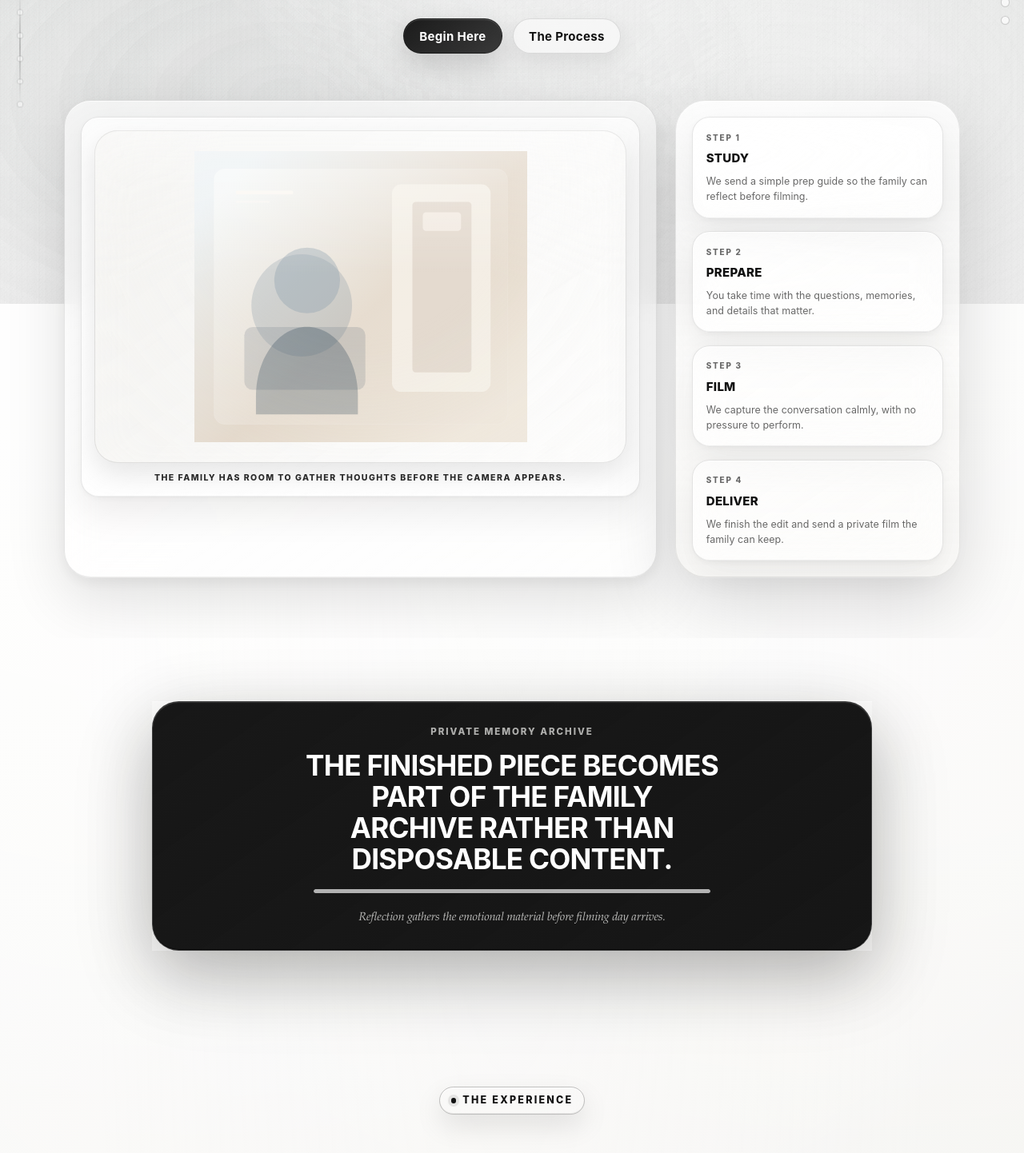
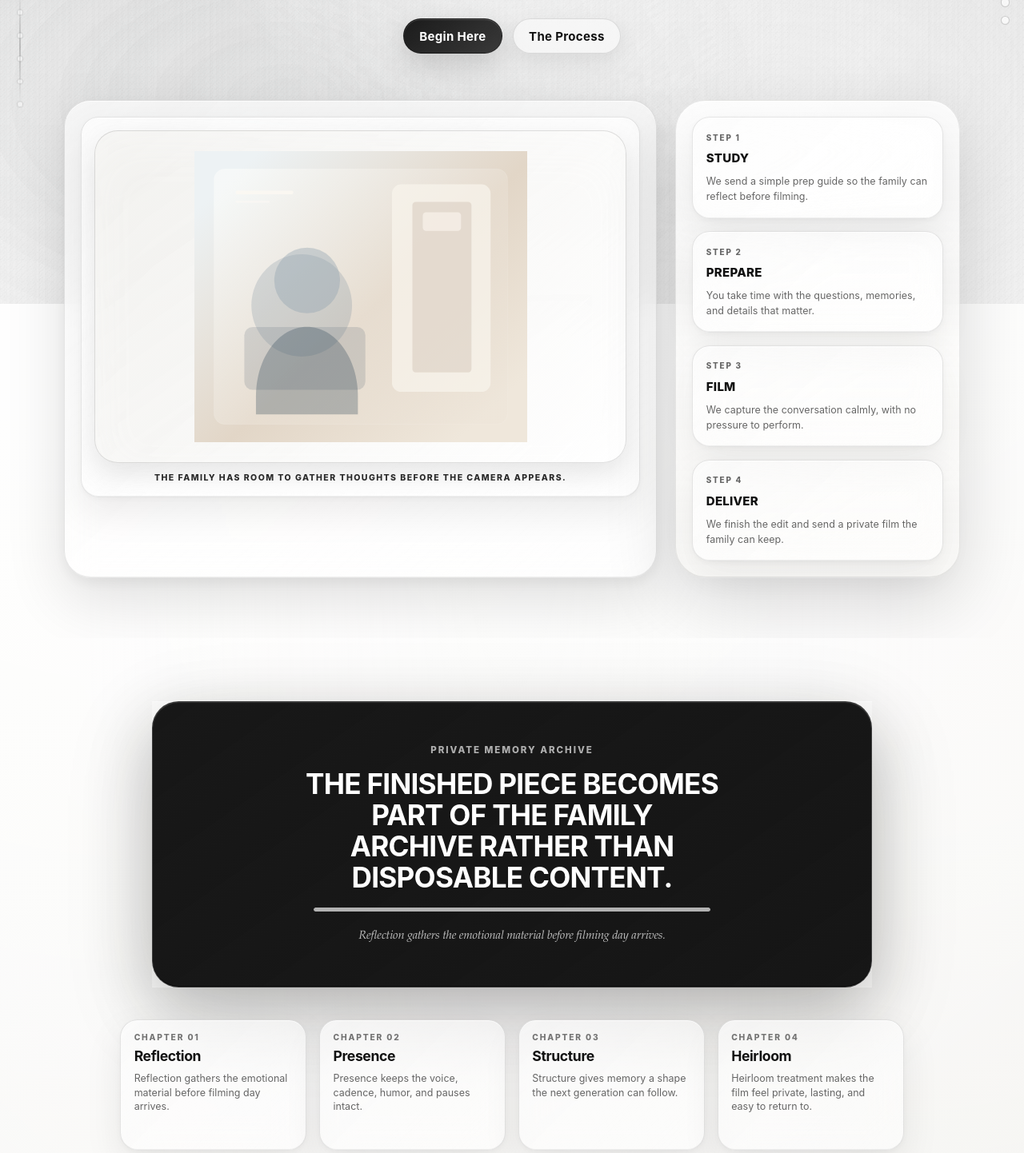
Before and after one commit to 123pmart/CAPSOUL, a Next.js app: page / in a window 1280 px wide. Shown: the part 420-1862 px from the top of the page at 80% size. Built offline with nearby package versions, Linux system fonts and the light colour scheme; no server answers; the database is empty.

Commit message:
Unify monochrome frosted glass system and refine global layout consistency

```diff
--- a/app/liquid-glass.css
+++ b/app/liquid-glass.css
@@ -6,11 +6,11 @@
   --material-radius-control: 999px;
   --material-radius-card: clamp(22px, 1.7vw, 32px);
   --material-radius-panel: clamp(30px, 2.6vw, 48px);
-  --material-bg: #f4f5f4;
-  --material-bg-soft: #eceeed;
-  --material-panel: rgba(255, 255, 255, 0.42);
-  --material-panel-strong: rgba(255, 255, 255, 0.62);
-  --material-panel-muted: rgba(245, 246, 245, 0.3);
+  --material-bg: #f8f8f8;
+  --material-bg-soft: #ededed;
+  --material-panel: rgba(255, 255, 255, 0.38);
+  --material-panel-strong: rgba(255, 255, 255, 0.72);
+  --material-panel-muted: rgba(242, 242, 242, 0.32);
   --material-border: rgba(18, 18, 18, 0.1);
   --material-border-strong: rgba(18, 18, 18, 0.16);
   --material-highlight: rgba(255, 255, 255, 0.72);
@@ -22,19 +22,19 @@
   --material-control-border: rgba(18, 18, 18, 0.12);
   --material-control-shadow: 0 10px 28px rgba(12, 12, 12, 0.08);
   --material-ease: cubic-bezier(0.22, 1, 0.36, 1);
-  --material-text: #151515;
-  --material-muted: rgba(21, 21, 21, 0.64);
+  --material-text: #111111;
+  --material-muted: rgba(17, 17, 17, 0.64);
   color-scheme: light;
 }
 
 html[data-theme="dark"] .public-visual-scope,
 html[data-theme="dark"] .admin-visual-scope,
 .admin-visual-scope[data-admin-theme="dark"] {
-  --material-bg: #050606;
-  --material-bg-soft: #0d0e0e;
-  --material-panel: rgba(24, 25, 25, 0.48);
-  --material-panel-strong: rgba(35, 36, 36, 0.62);
-  --material-panel-muted: rgba(10, 11, 11, 0.35);
+  --material-bg: #000000;
+  --material-bg-soft: #080808;
+  --material-panel: rgba(20, 20, 20, 0.5);
+  --material-panel-strong: rgba(34, 34, 34, 0.64);
+  --material-panel-muted: rgba(8, 8, 8, 0.36);
   --material-border: rgba(255, 255, 255, 0.16);
   --material-border-strong: rgba(255, 255, 255, 0.22);
   --material-highlight: rgba(255, 255, 255, 0.18);
@@ -45,8 +45,8 @@ html[data-theme="dark"] .admin-visual-scope,
   --material-control-bg: rgba(25, 26, 26, 0.58);
   --material-control-border: rgba(255, 255, 255, 0.16);
   --material-control-shadow: 0 14px 36px rgba(0, 0, 0, 0.36);
-  --material-text: #f4f4f1;
-  --material-muted: rgba(244, 244, 241, 0.66);
+  --material-text: #f4f4f4;
+  --material-muted: rgba(244, 244, 244, 0.66);
   color-scheme: dark;
 }
 
@@ -79,21 +79,21 @@ html[data-theme="dark"] .admin-visual-scope,
   pointer-events: none;
   opacity: 1 !important;
   background:
-    radial-gradient(ellipse at 50% -8%, rgba(255, 255, 255, 0.52), transparent 42vmax),
-    radial-gradient(ellipse at 16% 18%, rgba(186, 189, 188, 0.16), transparent 44vmax),
-    radial-gradient(ellipse at 84% 20%, rgba(214, 216, 216, 0.18), transparent 42vmax),
-    radial-gradient(ellipse at 50% 92%, rgba(34, 34, 34, 0.045), transparent 52vmax),
-    linear-gradient(180deg, #f7f8f7 0%, #eeefee 48%, #fafafa 100%) !important;
+    radial-gradient(ellipse at 50% -8%, rgba(255, 255, 255, 0.7), transparent 42vmax),
+    radial-gradient(ellipse at 16% 18%, rgba(184, 184, 184, 0.14), transparent 44vmax),
+    radial-gradient(ellipse at 84% 20%, rgba(220, 220, 220, 0.18), transparent 42vmax),
+    radial-gradient(ellipse at 50% 92%, rgba(20, 20, 20, 0.05), transparent 52vmax),
+    linear-gradient(180deg, #fafafa 0%, #eeeeee 48%, #ffffff 100%) !important;
   transform: translate3d(0, 0, 0);
 }
 
 html[data-theme="dark"] .public-visual-scope .atmosphere-backdrop {
   background:
-    radial-gradient(ellipse at 50% -10%, rgba(255, 255, 255, 0.065), transparent 42vmax),
-    radial-gradient(ellipse at 22% 22%, rgba(70, 74, 76, 0.18), transparent 44vmax),
-    radial-gradient(ellipse at 84% 20%, rgba(110, 114, 118, 0.09), transparent 42vmax),
+    radial-gradient(ellipse at 50% -10%, rgba(255, 255, 255, 0.06), transparent 42vmax),
+    radial-gradient(ellipse at 22% 22%, rgba(90, 90, 90, 0.16), transparent 44vmax),
+    radial-gradient(ellipse at 84% 20%, rgba(130, 130, 130, 0.08), transparent 42vmax),
     radial-gradient(ellipse at 50% 92%, rgba(0, 0, 0, 0.44), transparent 52vmax),
-    linear-gradient(180deg, #050606 0%, #0b0c0c 48%, #030404 100%) !important;
+    linear-gradient(180deg, #000000 0%, #080808 48%, #000000 100%) !important;
 }
 
 .public-visual-scope .atmosphere-backdrop::before,
@@ -130,12 +130,13 @@ html[data-theme="dark"] .public-visual-scope .atmosphere-backdrop {
 
 .public-visual-scope .atmosphere-layer-grain,
 .public-visual-scope .atmosphere-backdrop::after {
-  opacity: 0.055;
+  opacity: 0.08;
   mix-blend-mode: multiply;
   background-image:
     repeating-radial-gradient(circle at 0 0, rgba(20, 20, 20, 0.18) 0 0.022rem, transparent 0.03rem 0.2rem),
     repeating-linear-gradient(90deg, rgba(20, 20, 20, 0.08) 0 1px, transparent 1px 5px);
   background-size: 0.58rem 0.58rem, 0.46rem 0.46rem;
+  background-position: 0 var(--atmosphere-drift, 0px), 0 var(--atmosphere-drift-grain, 0px);
 }
 
 .public-visual-scope .atmosphere-layer-vignette {
@@ -151,17 +152,25 @@ html[data-theme="dark"] .public-visual-scope .atmosphere-layer-frost,
 html[data-theme="dark"] .public-visual-scope .atmosphere-layer-mineral {
   background:
     radial-gradient(ellipse at 50% 20%, rgba(255, 255, 255, 0.045), transparent 48%),
-    radial-gradient(ellipse at 28% 68%, rgba(95, 99, 102, 0.09), transparent 46%),
+    radial-gradient(ellipse at 28% 68%, rgba(96, 96, 96, 0.09), transparent 46%),
     radial-gradient(ellipse at 76% 66%, rgba(255, 255, 255, 0.025), transparent 44%);
 }
 
 html[data-theme="dark"] .public-visual-scope .atmosphere-layer-grain,
 html[data-theme="dark"] .public-visual-scope .atmosphere-backdrop::after {
-  opacity: 0.08;
+  opacity: 0.1;
   mix-blend-mode: screen;
   background-image:
     repeating-radial-gradient(circle at 0 0, rgba(255, 255, 255, 0.14) 0 0.018rem, transparent 0.026rem 0.22rem),
     repeating-linear-gradient(90deg, rgba(255, 255, 255, 0.055) 0 1px, transparent 1px 5px);
+}
+
+.public-visual-scope .atmosphere-layer-ambient {
+  transform: translate3d(0, var(--atmosphere-drift-soft, 0px), 0);
+}
+
+.public-visual-scope .atmosphere-layer-frost {
+  transform: translate3d(0, var(--atmosphere-drift-frost, 0px), 0);
 }
 
 html[data-theme="dark"] .public-visual-scope .atmosphere-layer-vignette {
@@ -181,6 +190,7 @@ html[data-theme="dark"] .public-visual-scope .atmosphere-layer-vignette {
   .apple-hero,
   .apple-value-band,
   .apple-value-grid,
+  .apple-value-card,
   .apple-process-grid,
   .apple-process-shell,
   .apple-preserve-layout,
@@ -209,6 +219,7 @@ html[data-theme="dark"] .public-visual-scope .atmosphere-layer-vignette {
   .apple-hero,
   .apple-value-band,
   .apple-value-grid,
+  .apple-value-card,
   .apple-process-grid,
   .apple-process-shell,
   .apple-preserve-layout,
@@ -234,6 +245,45 @@ html[data-theme="dark"] .public-visual-scope .atmosphere-layer-vignette {
   content: none !important;
 }
 
+.public-visual-scope .apple-visual-image-wrap::after {
+  content: none !important;
+}
+
+.admin-visual-scope :is(
+  .panel,
+  .panel-strong,
+  .admin-dashboard-shell,
+  .admin-login-card,
+  .admin-lead-card,
+  .archive-chip,
+  .media-caption,
+  .film-frame,
+  .button-primary,
+  .button-secondary,
+  .admin-tab,
+  .field-input,
+  .field-select,
+  .field-textarea
+)::before,
+.admin-visual-scope :is(
+  .panel,
+  .panel-strong,
+  .admin-dashboard-shell,
+  .admin-login-card,
+  .admin-lead-card,
+  .archive-chip,
+  .media-caption,
+  .film-frame,
+  .button-primary,
+  .button-secondary,
+  .admin-tab,
+  .field-input,
+  .field-select,
+  .field-textarea
+)::after {
+  content: none !important;
+}
+
 .liquid-glass-panel,
 .public-visual-scope :is(
   .header-nav-shell,
@@ -245,6 +295,7 @@ html[data-theme="dark"] .public-visual-scope .atmosphere-layer-vignette {
   .button-primary,
   .button-secondary,
   .apple-value-statement,
+  .apple-value-card,
   .apple-record-feature,
   .apple-process-card,
   .apple-preserve-feature,
@@ -283,7 +334,8 @@ html[data-theme="dark"] .public-visual-scope .atmosphere-layer-vignette {
   border: 1px solid var(--material-border) !important;
   border-radius: var(--material-radius-card) !important;
   background:
-    linear-gradient(145deg, var(--material-panel-strong), var(--material-panel)) !important;
+    linear-gradient(145deg, var(--material-panel-strong), var(--material-panel)),
+    linear-gradient(315deg, rgba(255, 255, 255, 0.24), transparent 42%, rgba(0, 0, 0, 0.025)) !important;
   box-shadow:
     inset 0 1px 0 var(--material-highlight),
     inset 0 -1px 0 var(--material-inner-edge),
@@ -311,8 +363,7 @@ html[data-theme="dark"] .public-visual-scope .atmosphere-layer-vignette {
   border-radius: var(--material-radius-control) !important;
 }
 
-.public-visual-scope :is(.apple-liquid-layer, .apple-archive-sheets),
-.public-visual-scope .apple-value-grid {
+.public-visual-scope :is(.apple-liquid-layer, .apple-archive-sheets) {
   display: none !important;
 }
 
@@ -403,16 +454,16 @@ html[data-theme="dark"] .public-visual-scope :is(.apple-cta-secondary, .button-s
 }
 
 .public-visual-scope .apple-value-band {
-  padding-bottom: clamp(4.5rem, 7vw, 7rem) !important;
+  padding-bottom: clamp(4rem, 6vw, 6rem) !important;
 }
 
 .public-visual-scope .apple-value-archive-shell {
-  max-width: min(980px, calc(100vw - 2rem)) !important;
+  max-width: min(920px, calc(100vw - 2rem)) !important;
   margin-inline: auto;
 }
 
 .public-visual-scope .apple-value-statement {
-  color: #f7f7f4 !important;
+  color: #f7f7f7 !important;
   border-color: rgba(255, 255, 255, 0.16) !important;
   background:
     linear-gradient(145deg, rgba(16, 16, 16, 0.97), rgba(2, 2, 2, 0.92)) !important;
@@ -420,10 +471,11 @@ html[data-theme="dark"] .public-visual-scope :is(.apple-cta-secondary, .button-s
     inset 0 1px 0 rgba(255, 255, 255, 0.12),
     inset 0 -1px 0 rgba(0, 0, 0, 0.58),
     0 28px 80px rgba(0, 0, 0, 0.22) !important;
+  padding: clamp(2rem, 4vw, 3.8rem) !important;
 }
 
 .public-visual-scope .apple-value-statement span {
-  color: rgba(247, 247, 244, 0.68) !important;
+  color: rgba(247, 247, 247, 0.68) !important;
 }
 
 .public-visual-scope .apple-value-statement h2 {
@@ -433,7 +485,7 @@ html[data-theme="dark"] .public-visual-scope :is(.apple-cta-secondary, .button-s
 }
 
 .public-visual-scope .apple-value-statement p {
-  color: rgba(247, 247, 244, 0.72) !important;
+  color: rgba(247, 247, 247, 0.74) !important;
   max-width: 48rem;
 }
 
@@ -443,6 +495,79 @@ html[data-theme="dark"] .public-visual-scope :is(.apple-cta-secondary, .button-s
 
 .public-visual-scope .apple-archive-record-line span {
   background: rgba(255, 255, 255, 0.68) !important;
+}
+
+.public-visual-scope .apple-value-grid {
+  display: grid !important;
+  width: min(980px, calc(100vw - 2rem)) !important;
+  max-width: min(980px, calc(100vw - 2rem)) !important;
+  height: auto !important;
+  margin: clamp(1rem, 2vw, 1.35rem) auto 0 !important;
+  gap: clamp(0.75rem, 1.2vw, 1rem) !important;
+  overflow: visible !important;
+  transform: none !important;
+  align-items: stretch;
+}
+
+.public-visual-scope .apple-value-card {
+  min-width: 0 !important;
+  min-height: clamp(10.25rem, 11vw, 12rem) !important;
+  height: auto !important;
+  padding: clamp(1rem, 1.3vw, 1.2rem) !important;
+  display: flex !important;
+  flex-direction: column;
+  gap: 0.62rem;
+  overflow: hidden;
+}
+
+.public-visual-scope .apple-value-card-label {
+  color: var(--material-muted) !important;
+  font-size: 0.64rem !important;
+  font-weight: 850 !important;
+  letter-spacing: 0.18em !important;
+  text-transform: uppercase;
+}
+
+.public-visual-scope .apple-value-card h3 {
+  color: var(--text-primary) !important;
+  font-size: clamp(1.1rem, 1.35vw, 1.35rem) !important;
+  line-height: 1;
+  margin: 0 !important;
+}
+
+.public-visual-scope .apple-value-card-preview,
+.public-visual-scope .apple-value-card-detail {
+  color: var(--material-muted) !important;
+  font-size: clamp(0.78rem, 0.9vw, 0.88rem) !important;
+  line-height: 1.42;
+  margin: 0 !important;
+  overflow: visible !important;
+}
+
+.public-visual-scope .apple-value-card-detail {
+  display: none !important;
+}
+
+@media (min-width: 1024px) {
+  .public-visual-scope .apple-value-grid {
+    grid-template-columns: repeat(4, minmax(0, 1fr)) !important;
+  }
+}
+
+@media (min-width: 640px) and (max-width: 1023px) {
+  .public-visual-scope .apple-value-grid {
+    grid-template-columns: repeat(2, minmax(0, 1fr)) !important;
+  }
+}
+
+@media (max-width: 639px) {
+  .public-visual-scope .apple-value-grid {
+    grid-template-columns: 1fr !important;
+  }
+
+  .public-visual-scope .apple-value-card {
+    min-height: 10.25rem !important;
+  }
 }
 
 .public-visual-scope .apple-section-contrast .apple-section-inner,
@@ -519,17 +644,20 @@ html[data-theme="dark"] .public-visual-scope :is(.apple-cta-secondary, .button-s
 }
 
 .public-visual-scope .apple-process-shell {
-  max-width: min(1040px, calc(100vw - 2rem));
+  max-width: min(1180px, calc(100vw - 2rem));
   margin-inline: auto;
 }
 
 .public-visual-scope .apple-process-grid {
+  width: min(1180px, calc(100vw - 2rem)) !important;
+  max-width: min(1180px, calc(100vw - 2rem)) !important;
+  margin-inline: auto !important;
   gap: clamp(1rem, 1.45vw, 1.4rem) !important;
 }
 
 .public-visual-scope .apple-process-card {
   padding: clamp(1.2rem, 2vw, 1.7rem) !important;
-  min-height: 15rem !important;
+  min-height: 13rem !important;
   display: flex;
   flex-direction: column;
   justify-content: space-between;
@@ -544,7 +672,7 @@ html[data-theme="dark"] .public-visual-scope :is(.apple-cta-secondary, .button-s
 
 .public-visual-scope .apple-process-card h3 {
   color: var(--text-primary) !important;
-  font-size: clamp(1.45rem, 2vw, 2rem) !important;
+  font-size: clamp(1.18rem, 1.45vw, 1.55rem) !important;
   line-height: 1;
 }
 
@@ -556,7 +684,7 @@ html[data-theme="dark"] .public-visual-scope :is(.apple-cta-secondary, .button-s
 @media (min-width: 1024px) {
   .public-visual-scope .apple-process-grid {
     display: grid !important;
-    grid-template-columns: repeat(3, minmax(0, 1fr)) !important;
+    grid-template-columns: repeat(5, minmax(0, 1fr)) !important;
     overflow: visible !important;
     padding-inline: 0 !important;
     scroll-snap-type: none !important;
@@ -565,15 +693,8 @@ html[data-theme="dark"] .public-visual-scope :is(.apple-cta-secondary, .button-s
   .public-visual-scope .apple-process-card {
     width: auto !important;
     min-width: 0 !important;
+    min-height: 13rem !important;
     scroll-snap-align: none !important;
-  }
-
-  .public-visual-scope .apple-process-card:nth-child(4) {
-    grid-column: 1 / span 1;
-  }
-
-  .public-visual-scope .apple-process-card:nth-child(5) {
-    grid-column: 2 / span 2;
   }
 }
 
@@ -696,7 +817,7 @@ html[data-theme="dark"] .public-visual-scope .apple-budget-track {
 }
 
 html[data-theme="dark"] .public-visual-scope .apple-budget-progress {
-  background: #f4f4f1 !important;
+  background: #f4f4f4 !important;
 }
 
 .public-visual-scope .apple-budget-input::-webkit-slider-thumb {
@@ -720,7 +841,7 @@ html[data-theme="dark"] .public-visual-scope .apple-budget-progress {
 html[data-theme="dark"] .public-visual-scope .apple-budget-input::-webkit-slider-thumb,
 html[data-theme="dark"] .public-visual-scope .apple-budget-input::-moz-range-thumb {
   border-color: rgba(255, 255, 255, 0.22) !important;
-  background: #f5f5f2 !important;
+  background: #f5f5f5 !important;
 }
 
 .public-visual-scope [data-reveal].capsoul-reveal-pending {
@@ -763,7 +884,7 @@ html[data-theme="dark"] .public-visual-scope .apple-budget-input::-moz-range-thu
 
 .admin-visual-scope[data-admin-theme="dark"] :is(.button-primary) {
   color: #050505 !important;
-  background: rgba(245, 245, 242, 0.94) !important;
+  background: rgba(245, 245, 245, 0.94) !important;
 }
 
 .admin-visual-scope :is(.button-secondary, .admin-tab) {
--- a/components/public/PublicExperience.tsx
+++ b/components/public/PublicExperience.tsx
@@ -944,6 +944,35 @@ function ArchiveHero({
   );
 }
 
+function ArchiveValueCard({
+  pillar,
+  index,
+  archiveLabelPrefix,
+}: {
+  pillar: ArchivePillar;
+  index: number;
+  archiveLabelPrefix: string;
+}) {
+  return (
+    <article
+      className="apple-value-card apple-liquid-surface liquid-glass-panel"
+      data-reveal
+      style={{
+        "--motion-stagger-index": index,
+        "--reveal-delay": `${Math.min(index * 80, 280)}ms`,
+      } as CSSProperties}
+    >
+      <span className="apple-liquid-layer" aria-hidden="true" />
+      <span className="apple-value-card-label">
+        {archiveLabelPrefix} {String(index + 1).padStart(2, "0")}
+      </span>
+      <h3>{pillar.title}</h3>
+      <p className="apple-value-card-preview">{pillar.summary}</p>
+      <p className="apple-value-card-detail">{pillar.detail}</p>
+    </article>
+  );
+}
+
 function EmotionalValue({
   stepLabelPrefix,
 }: {
@@ -969,6 +998,16 @@ function EmotionalValue({
             </div>
             <p>{archiveSummary}</p>
           </div>
+        </div>
+        <div className="apple-value-grid motion-stagger">
+          {archive.pillars.map((pillar, index) => (
+            <ArchiveValueCard
+              key={`archive-value-card-${index}`}
+              pillar={pillar}
+              index={index}
+              archiveLabelPrefix={archive.labelPrefix}
+            />
+          ))}
         </div>
       </PremiumSectionMotion>
     </section>
```
Also changed, not shown: components/AtmosphereBackdrop.tsx (+45 -0 lines).
